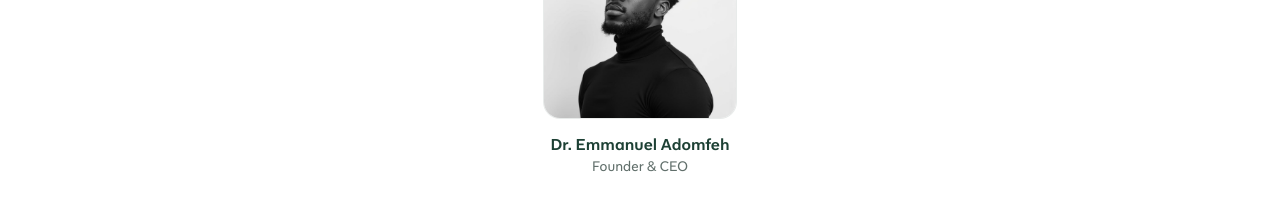
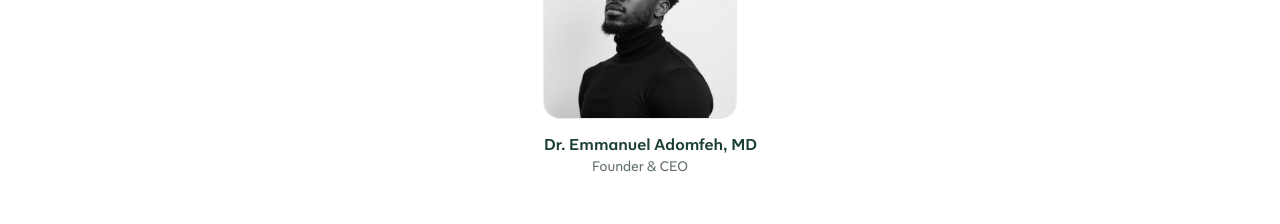
Before and after one commit to Kasa-Labs/kasa_marketing, a Next.js app: page /about in a window 1280 px wide. Shown: the part 2500-2724 px from the top of the page. Built offline with nearby package versions, Linux system fonts and the light colour scheme.

Commit message:
Stack the hero cards; show founder as Dr. Emmanuel Adomfeh, MD

```diff
--- a/app/about/page.tsx
+++ b/app/about/page.tsx
@@ -49,7 +49,7 @@ const principles = [
 ];
 
 const founder = {
-  name: "Dr. Emmanuel Adomfeh",
+  name: "Dr. Emmanuel Adomfeh, MD",
   role: "Founder & CEO",
   photo: "/images/emmanuel.jpg",
 };
@@ -188,7 +188,7 @@ export default function AboutPage() {
               />
             </div>
             <figcaption className="mt-4">
-              <p className="text-base font-semibold text-brand-900">
+              <p className="text-base font-semibold whitespace-nowrap text-brand-900">
                 {founder.name}
               </p>
               <p className="text-sm text-muted">{founder.role}</p>
--- a/app/components/HomeHero.tsx
+++ b/app/components/HomeHero.tsx
@@ -89,7 +89,7 @@ export function HomeHero() {
         </div>
       </div>
 
-      <div className="relative mx-auto mt-16 grid max-w-6xl gap-4 lg:grid-cols-2">
+      <div className="relative mx-auto mt-16 grid max-w-6xl gap-4">
         <Link
           href="#services"
           className="group flex flex-col justify-center rounded-3xl bg-brand-900 p-6 sm:p-8"
```
